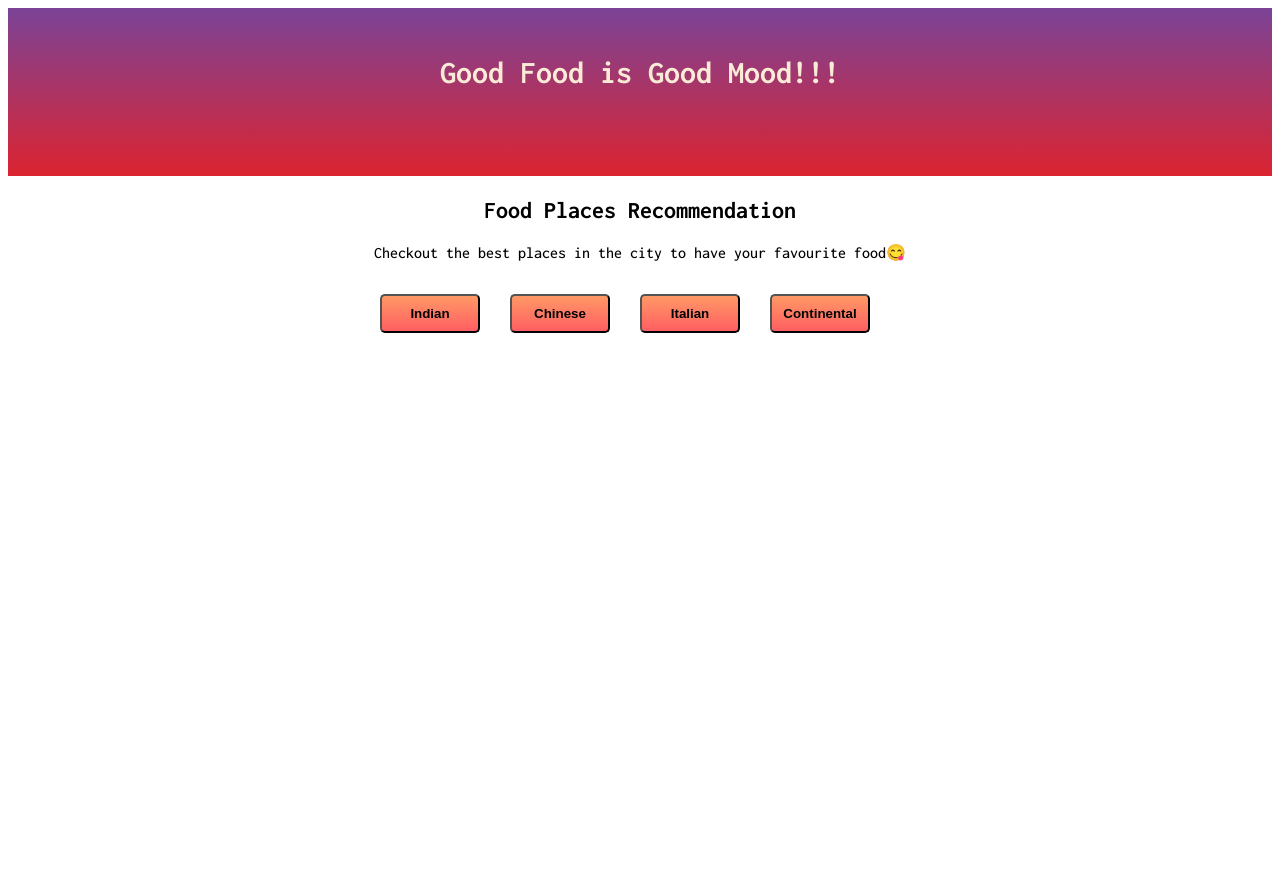
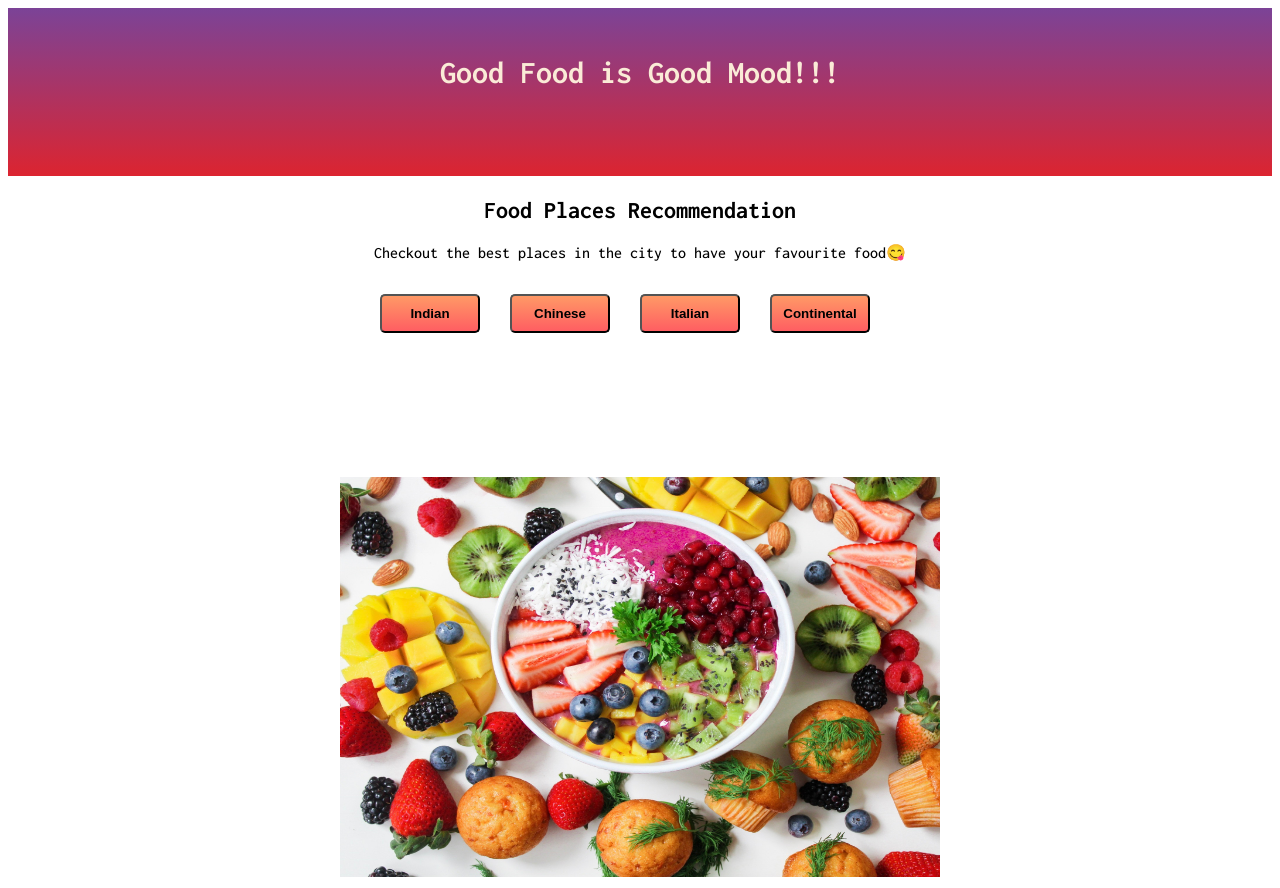
Before and after one commit to Akanksha108/food-places-recommendation, a React (Create React App) app: page / in a window 1280 px wide. Before the commit the page ends 800 px from the top, so only its background shows below. Built offline with nearby package versions, Linux system fonts and the light colour scheme.

Commit message:
Added image

```diff
--- a/src/App.js
+++ b/src/App.js
@@ -1,4 +1,5 @@
 import React, { useState } from "react";
+import logo from "./pexels-trang-doan-1092730.jpg";
 import "./styles.css";
 
 const restaurantList = {
@@ -99,6 +100,8 @@ export default function App() {
           {restaurants[3]}{" "}
         </li>
       </ul>
+
+      <img src={logo} alt="food" style={{ width: "600px", height: "400px" }} />
     </div>
   );
 }
```
Also changed, not shown: src/pexels-trang-doan-1092730.jpg (added).
